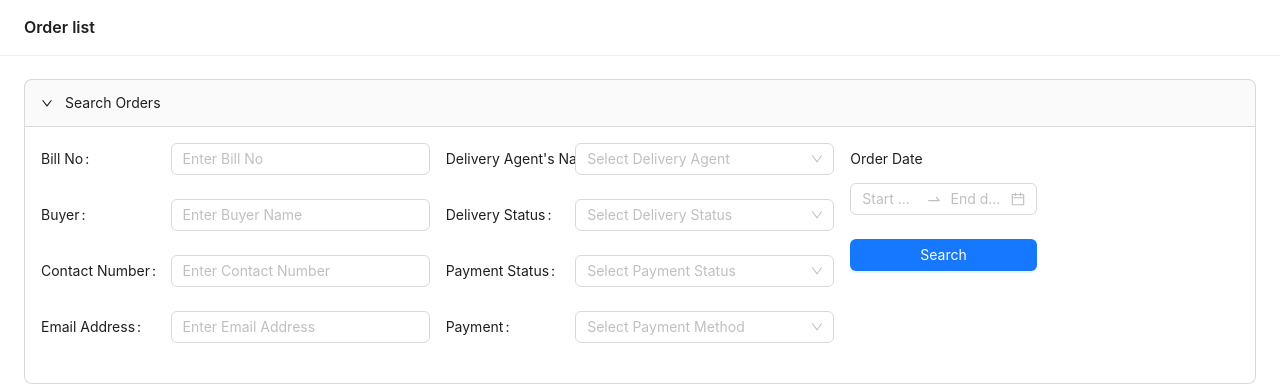
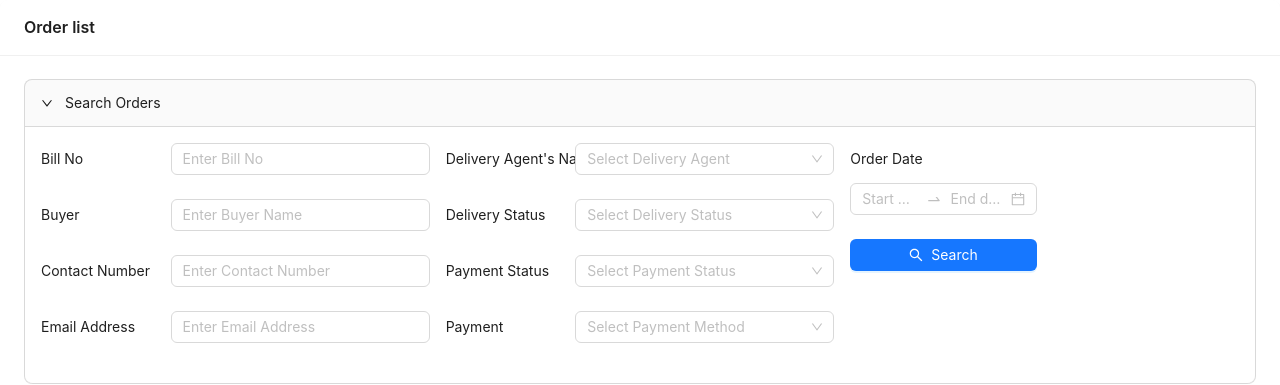
Before and after one commit to Shotteammate/cms_test, a Vue app: page / in a window 1280 px wide. Shown: the top 385 px of the page. Built offline with nearby package versions, Linux system fonts and the light colour scheme.

Commit message:
chore: add icon

```diff
--- a/src/components/SearchOrder.vue
+++ b/src/components/SearchOrder.vue
@@ -1,5 +1,5 @@
 <template>
-  <a-form layout="horizontal" labelAlign="left">
+  <a-form layout="horizontal" labelAlign="left" :colon="false">
     <a-row gutter="16">
       <a-col :span="8">
         <a-form-item
@@ -104,7 +104,11 @@
           <a-range-picker v-model="filters.orderDate" style="width: 100%" />
         </a-form-item>
         <a-form-item>
-          <a-button type="primary" @click="$emit('search')" block
+          <a-button
+            type="primary"
+            @click="$emit('search')"
+            block
+            :icon="h(SearchOutlined)"
             >Search</a-button
           >
         </a-form-item>
@@ -114,7 +118,8 @@
 </template>
 
 <script setup>
-import { defineProps } from "vue";
+import { defineProps, h } from "vue";
+import { SearchOutlined } from "@ant-design/icons-vue";
 
 const props = defineProps({
   filters: Object,
```
